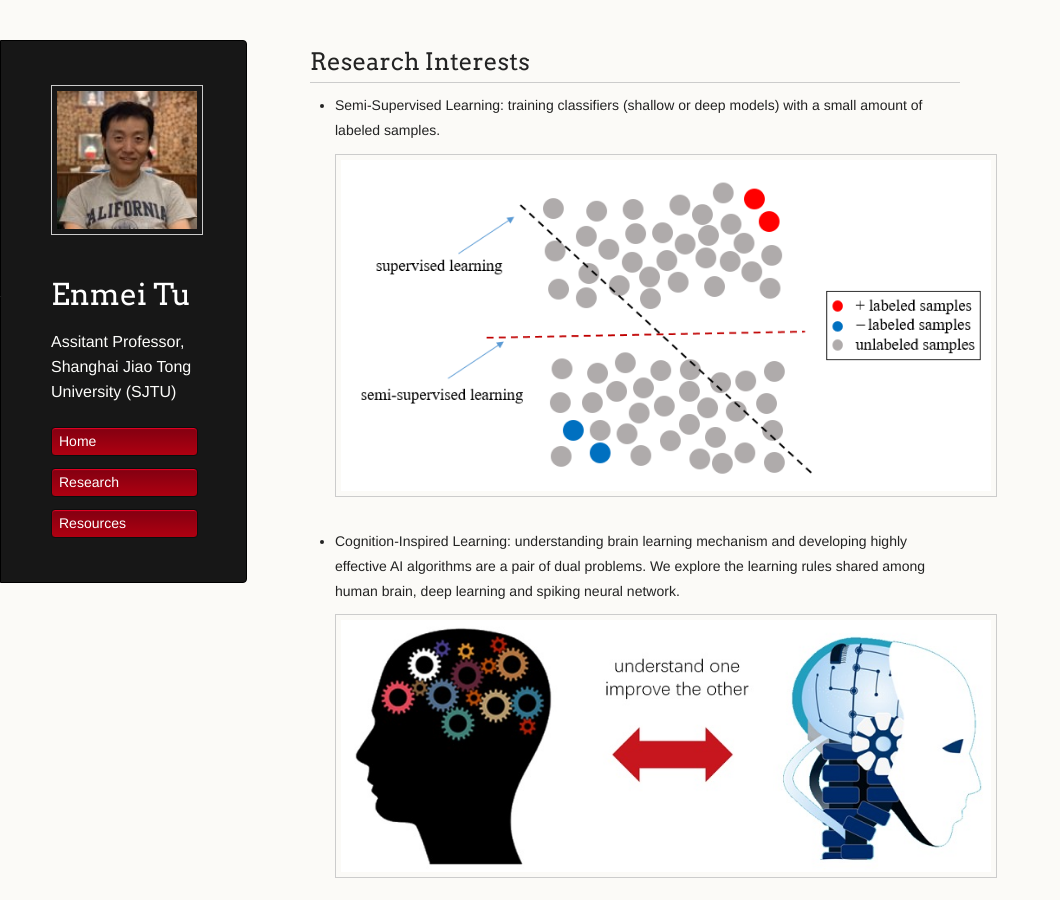
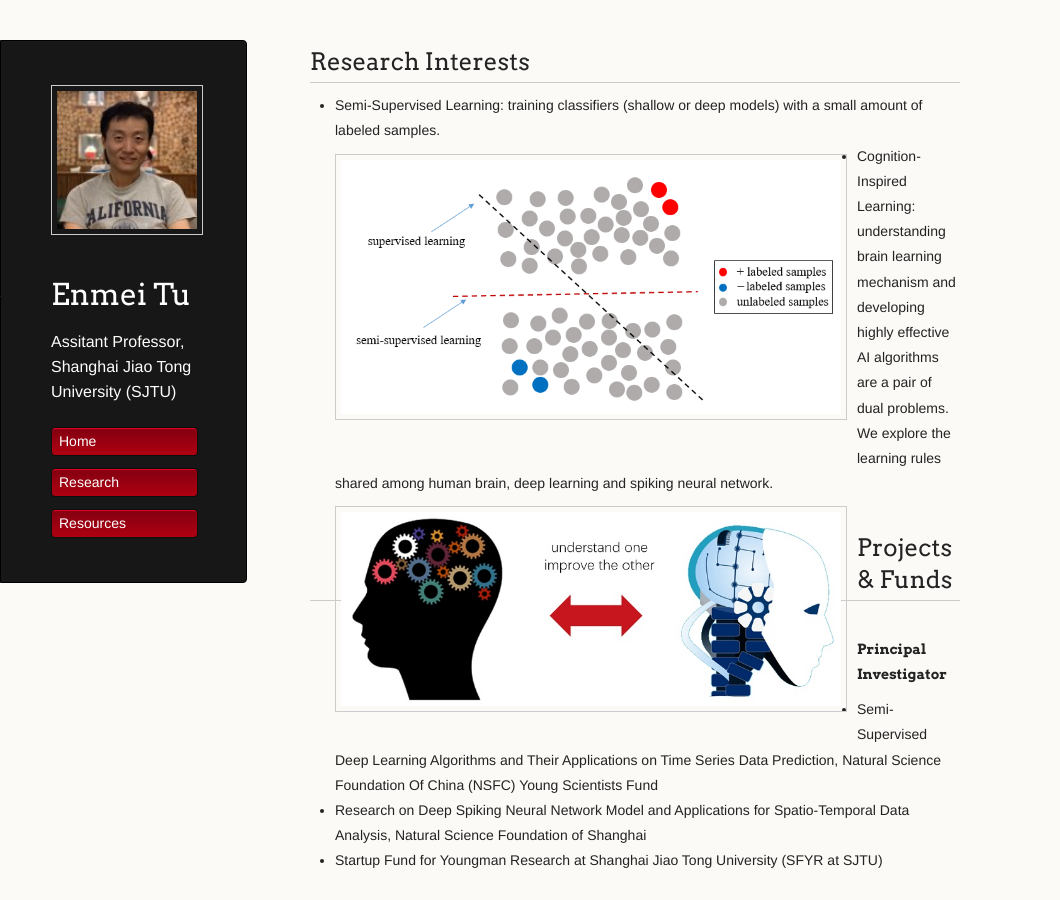
Before and after one commit to hellotem/enmeitu.github.io, a Jekyll site: the page built from research/index.md, in a window 1280 px wide and 900 px high. Shown: the whole window, without its empty margins (0-1060 px from the left). Built offline with Jekyll 4.4.1, drawn with Linux system fonts in a browser that asks for light colours; our own code applies the rules of GitHub Pages for plain Markdown files.

Commit message:
Update index.md

```diff
--- a/research/index.md
+++ b/research/index.md
@@ -1,8 +1,8 @@
 ## Research Interests
 * Semi-Supervised Learning: training classifiers (shallow or deep models) with a small amount of labeled samples.
-<img src="ssl5.png" alt="Markdown Monster icon" style="float: left; margin-right: 10px;" width="650" />
+<img src="ssl5.png" alt="Markdown Monster icon" style="float: left; margin-right: 10px;" width="500" />
 * Cognition-Inspired Learning: understanding brain learning mechanism and developing highly effective AI algorithms are a pair of dual problems. We explore the learning rules shared among human brain, deep learning and spiking neural network.
-<img src="BIAI2.jpg" alt="Markdown Monster icon" style="float: left; margin-right: 10px;" width="650" />
+<img src="BIAI2.jpg" alt="Markdown Monster icon" style="float: left; margin-right: 10px;" width="500" />
 
 ## Projects & Funds
 #### Principal Investigator
```
